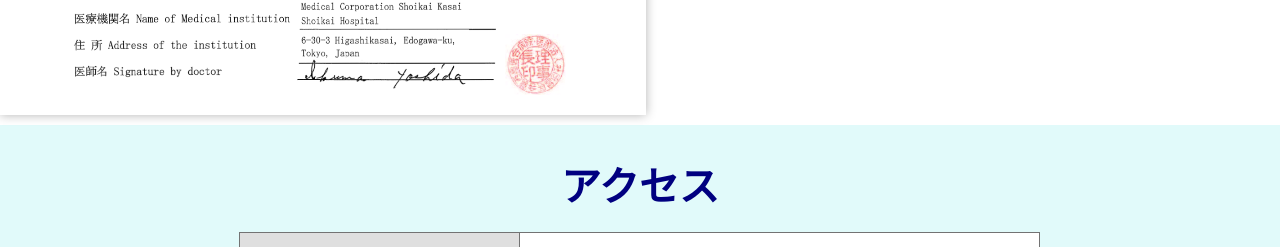
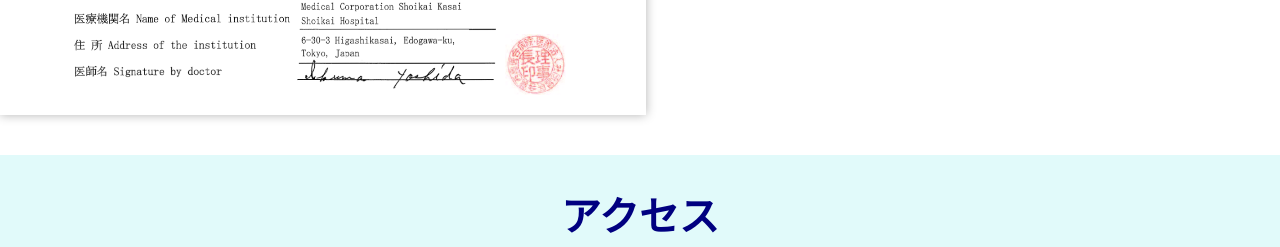
Before and after one commit to yukina210/Itest_pcr_TEST, a plain HTML site: page index.html in a window 1280 px wide. Shown: the part 3517-3764 px from the top of the page. Drawn offline with nearby package versions, Linux system fonts and the light colour scheme.

Commit message:
Update index.html

```diff
--- a/index.html
+++ b/index.html
@@ -101,6 +101,7 @@
 			<img src="img/jp-sample.png" alt="日本語サンプル">
 			<img src="img/en-sample.png" alt="英語サンプル">
 		</div>
+		<div class="space30"></div>
 	</div>
 
 
```
